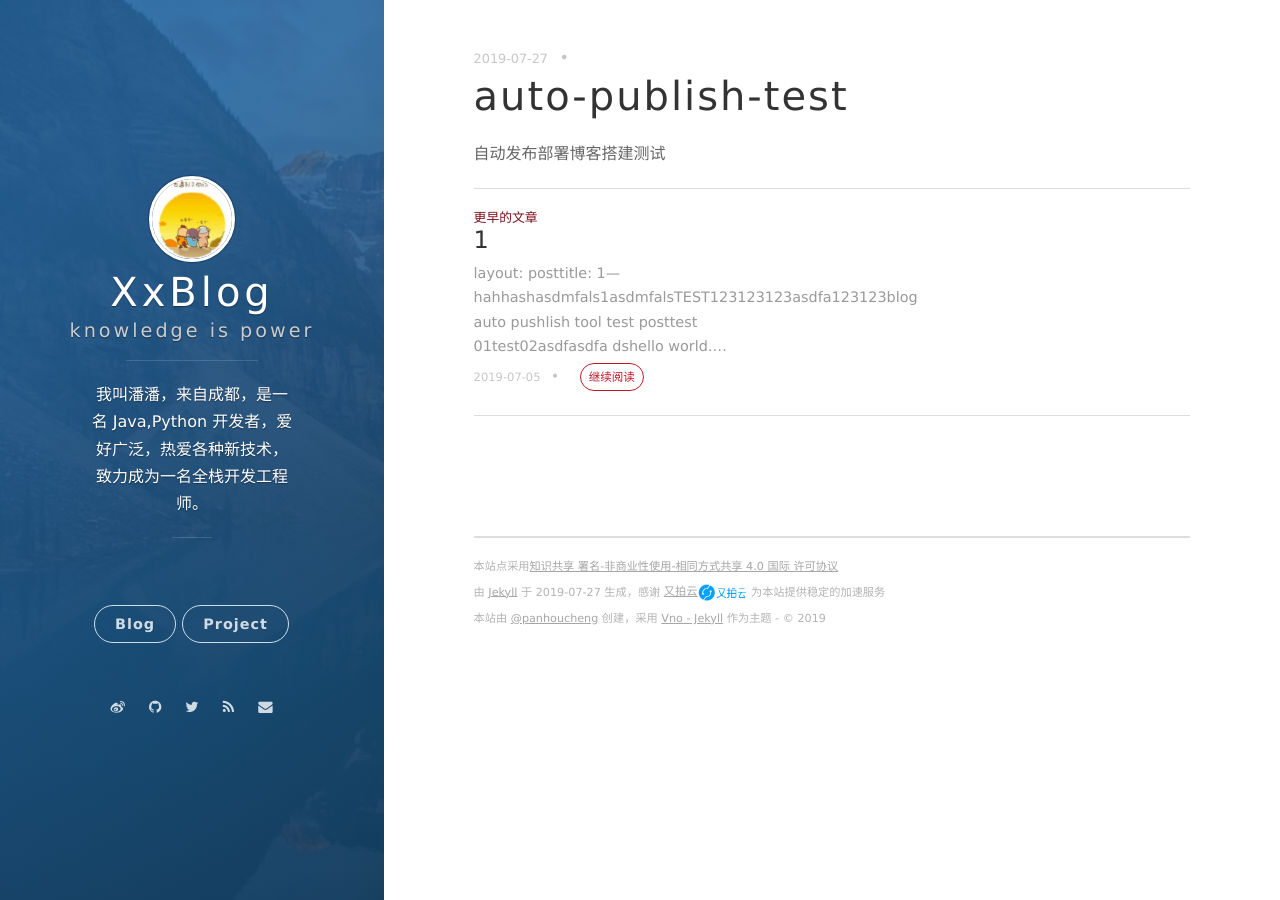
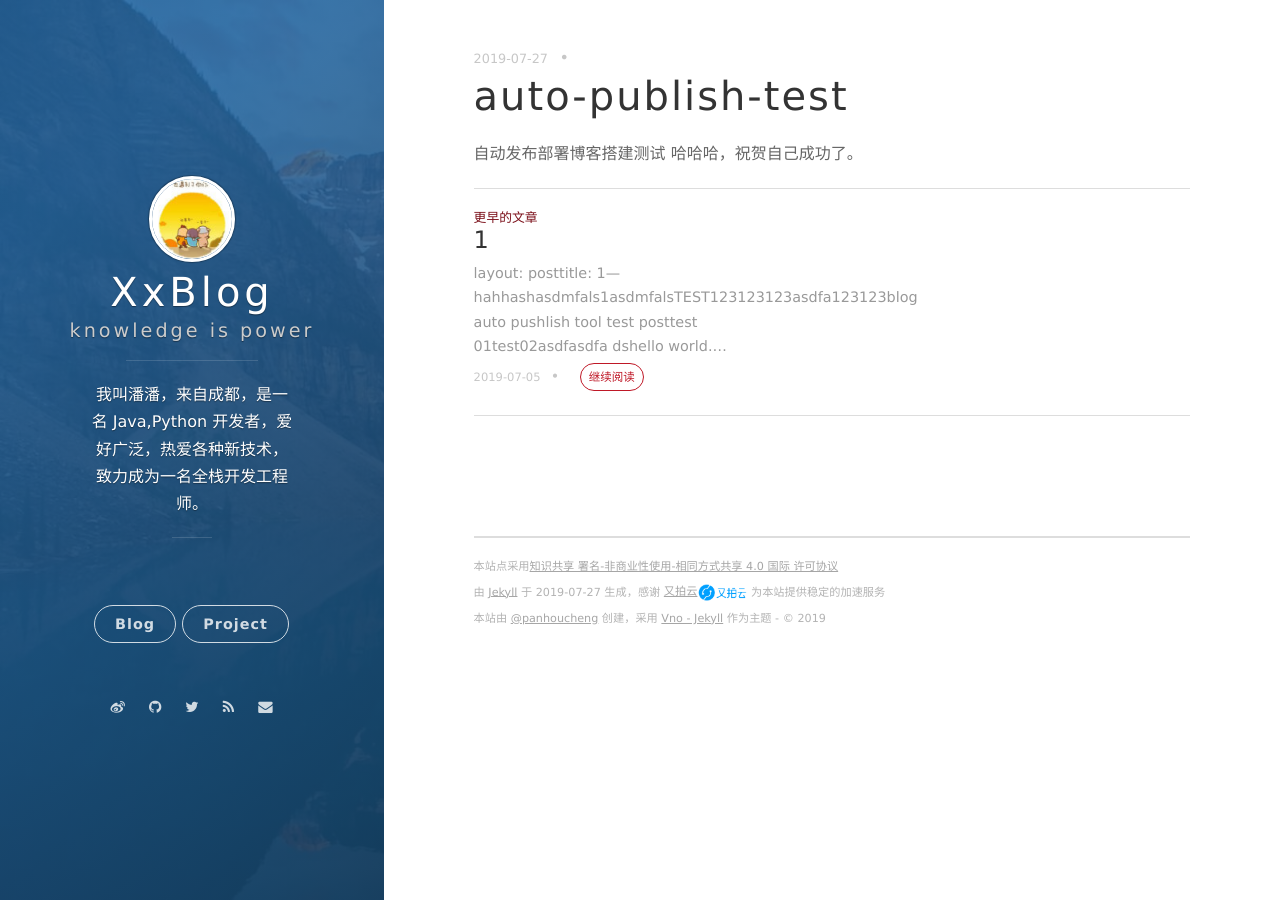
Before and after one commit to panhoucheng/blog, a Jekyll site: the page built from blog/_posts/2019-07-27-auto-publish-test.md, in a window 1280 px wide. Built offline with Jekyll 4.4.1, drawn with Linux system fonts in a browser that asks for light colours; nearby versions of some CDN libraries; comment, search, counter and statistics services are not loaded.

Commit message:
auto commit: add new blog post that name is 2019-07-27-auto-publish-test.md: , at 2019-07-27T16:52:27.294

```diff
--- a/blog/_posts/2019-07-27-auto-publish-test.md
+++ b/blog/_posts/2019-07-27-auto-publish-test.md
@@ -4,3 +4,4 @@ title: auto-publish-test
 ---
 
 自动发布部署博客搭建测试
+哈哈哈，祝贺自己成功了。
```
